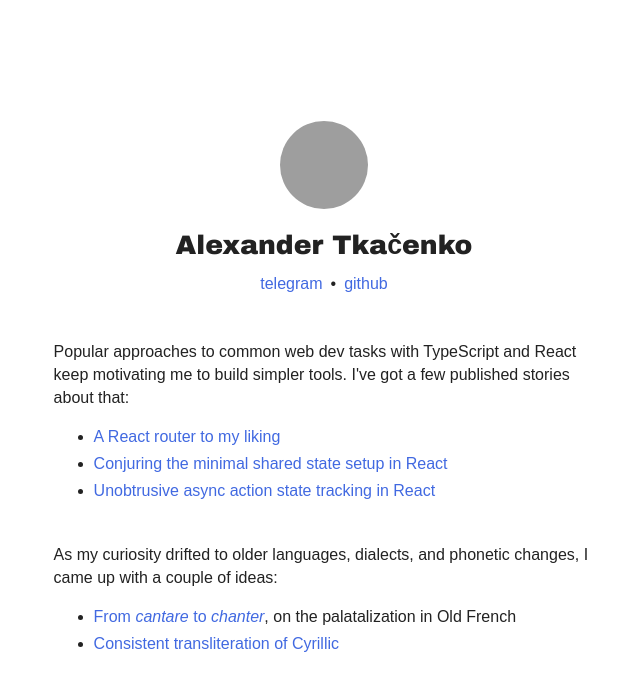
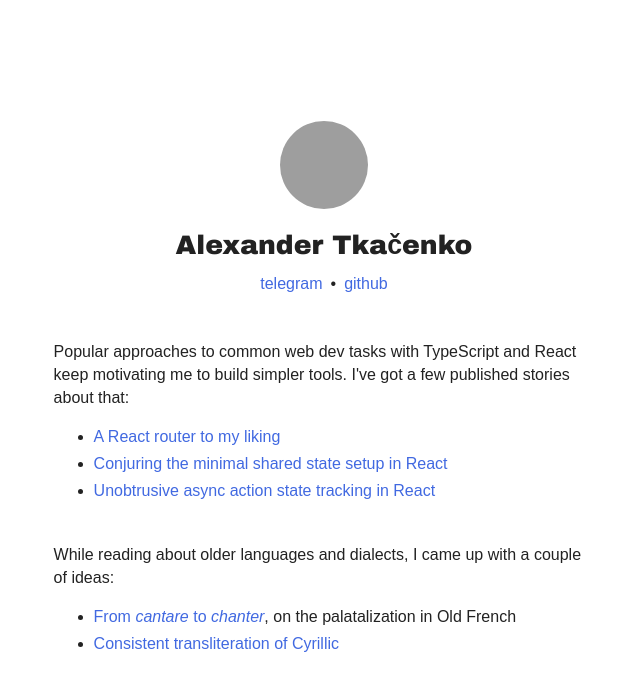
Before and after one commit to axtk/axtk.github.io, a Jekyll site: the page built from index.html, in a window 1280 px wide, cut to the strip 0-691 px from the top of the page. Shown: the whole strip, without its empty margins (316-956 px from the left). Built offline with Jekyll 4.4.1, drawn with Linux system fonts in a browser that asks for light colours; grey boxes are pictures that could not be loaded.

Commit message:
update index

```diff
--- a/index.html
+++ b/index.html
@@ -29,7 +29,7 @@ layout: index
 
 <p class="sep">~</p>
 
-<p>As my curiosity drifted to older languages, dialects, and phonetic changes, I came up with a couple of ideas:</p>
+<p>While reading about older languages and dialects, I came up with a couple of ideas:</p>
 
 <ul>
     <li><a href="{{site.github.baseurl}}/palatalization_in_Old_French">From <i>cantare</i> to <i>chanter</i></a>, on the palatalization in Old French</li>
```
